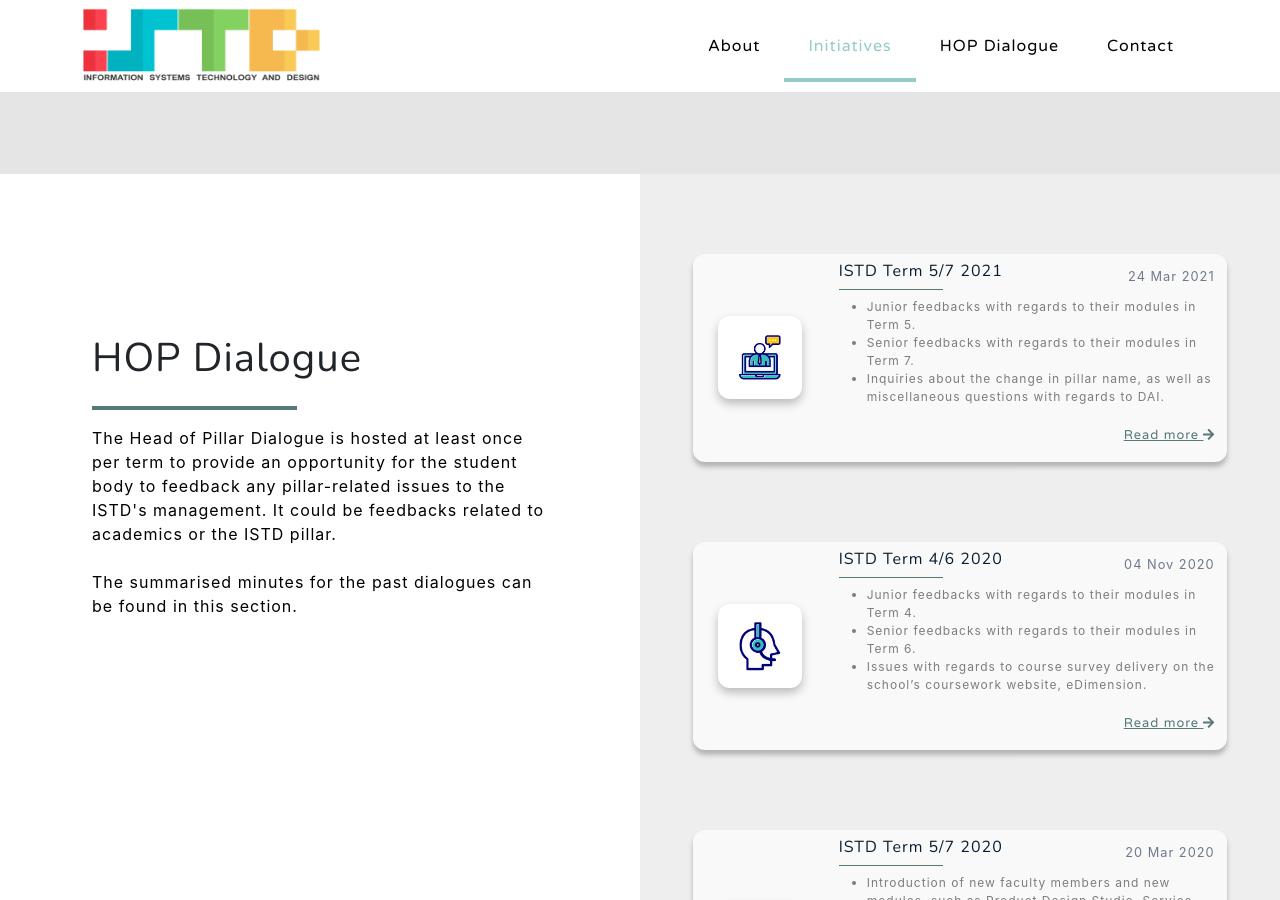
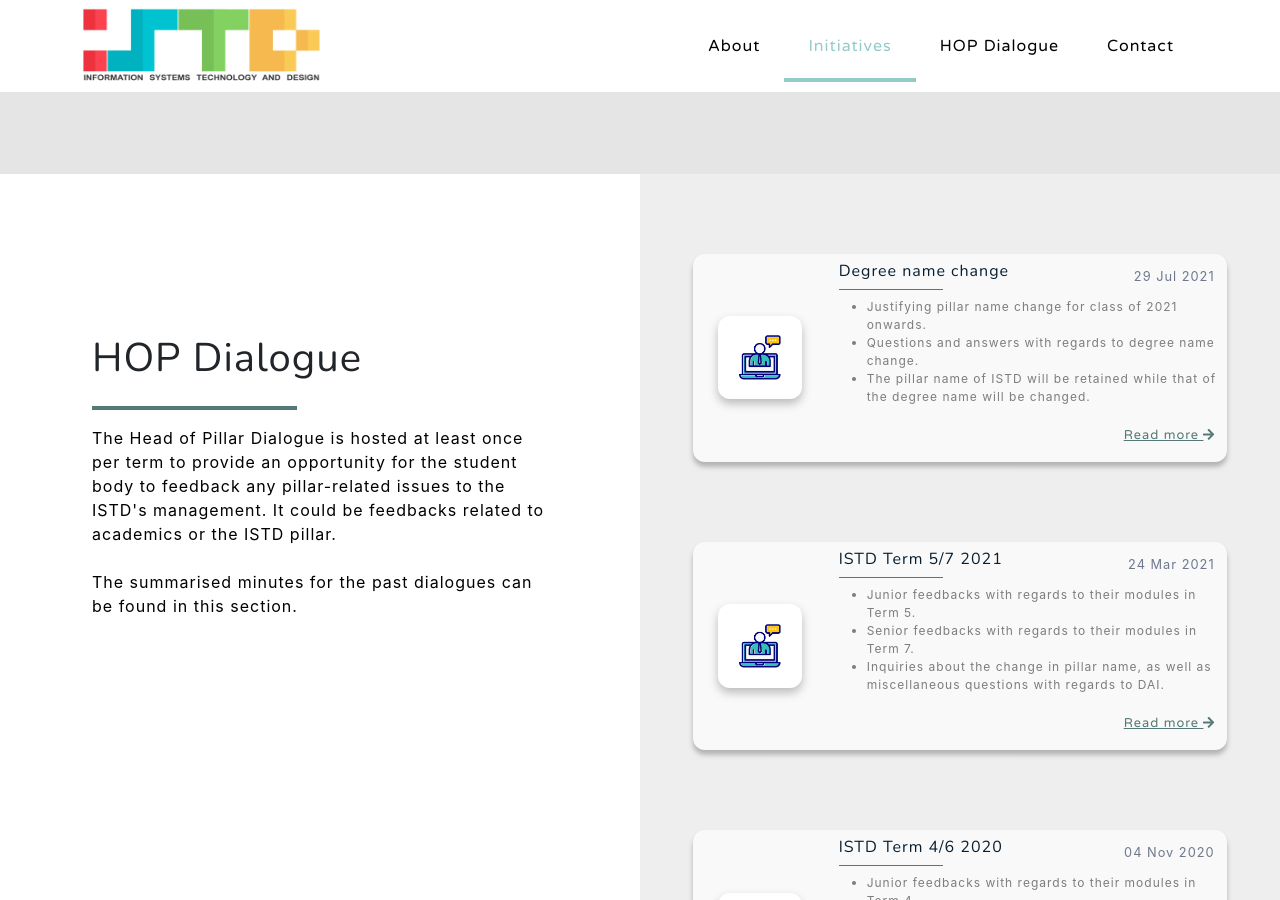
Before and after one commit to OpenSUTD/ISTD, a Jekyll site: the page index.html, which Jekyll copies as it is, in a window 1280 px wide and 900 px high, scrolled down 3065 px. Built offline with Jekyll 4.4.1, drawn with Linux system fonts in a browser that asks for light colours.

Commit message:
added new notes on the degree name change

```diff
--- a/index.html
+++ b/index.html
@@ -214,6 +214,40 @@
                                 <div class="col-9">
                                     <div class="row">
                                         <div class="col-7">
+                                            <h6>Degree name change</h6>
+                                            <hr class="d-none d-lg-block ml-0">
+                                        </div>
+                                        <div class="col-5">
+                                            <div class="h7-top">29 Jul 2021</div>
+                                        </div>
+                                    </div>
+                                    <div class="row">
+                                        <ul>
+                                            <li>Justifying pillar name change for class of 2021 onwards.</li>
+                                            <li>Questions and answers with regards to degree name change.</li>
+                                            <li>The pillar name of ISTD will be retained while that of the degree name will be changed.</li>
+                                        </ul>
+                                    </div>
+                                    <div class="row">
+                                        <div class="col-12">
+                                            <div class="h7-bottom"><a target="_blank" rel="noopener noreferrer" href="https://hackmd.io/@D9ggjogZTzWBCxUXc2fULg/ryO3sR1yK">Read more <i class="fas fa-arrow-right"></i></a></div>
+                                        </div>
+                                    </div>
+                                </div>
+                            </div>
+                        </div>
+                    </div>
+                    <div class="row card-row">
+                        <div class="col-10 dialogues-right-card mx-auto">
+                            <div class="row align-items-center">
+                                <div class="col-3">
+                                    <div class="dialogues-right-card-icon mx-auto d-flex flex-row align-items-center justify-content-center">
+                                        <img src="assets/img/hop_logo_1.png">
+                                    </div>
+                                </div>
+                                <div class="col-9">
+                                    <div class="row">
+                                        <div class="col-7">
                                             <h6>ISTD Term 5/7 2021</h6>
                                             <hr class="d-none d-lg-block ml-0">
                                         </div>
```
